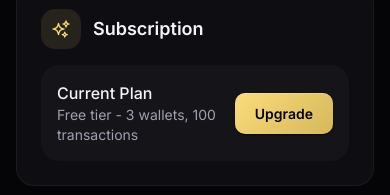
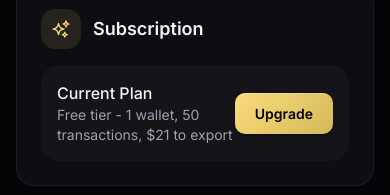
Before and after one commit to kiwihodl/self-custody-tax, a Next.js app: page /settings in a window 390 px wide. Shown: the part 472-667 px from the top of the page. Built offline with nearby package versions, Linux system fonts and the light colour scheme; no server answers.

Commit message:
fix: Consistent free tier messaging across all pages
- Free tier: 1 wallet, 50 transactions, $21 export fee
- Fixed settings page, ROADMAP.md, docs.md to match tiers.ts
- Logo: icon + gold gradient text, responsive sizing

```diff
--- a/src/app/settings/page.tsx
+++ b/src/app/settings/page.tsx
@@ -308,7 +308,7 @@ export default function SettingsPage() {
             <div className="flex items-center justify-between p-4 bg-bg-elevated rounded-xl">
               <div>
                 <p className="font-medium text-text-primary">Current Plan</p>
-                <p className="text-sm text-text-secondary">Free tier - 3 wallets, 100 transactions</p>
+                <p className="text-sm text-text-secondary">Free tier - 1 wallet, 50 transactions, $21 to export</p>
               </div>
               <a href="/pricing" className="btn-primary">
                 Upgrade
```
Also changed, not shown: .claude/skills/satsAt/docs.md, 1 other file (tests, documents, lock files or other folders).
